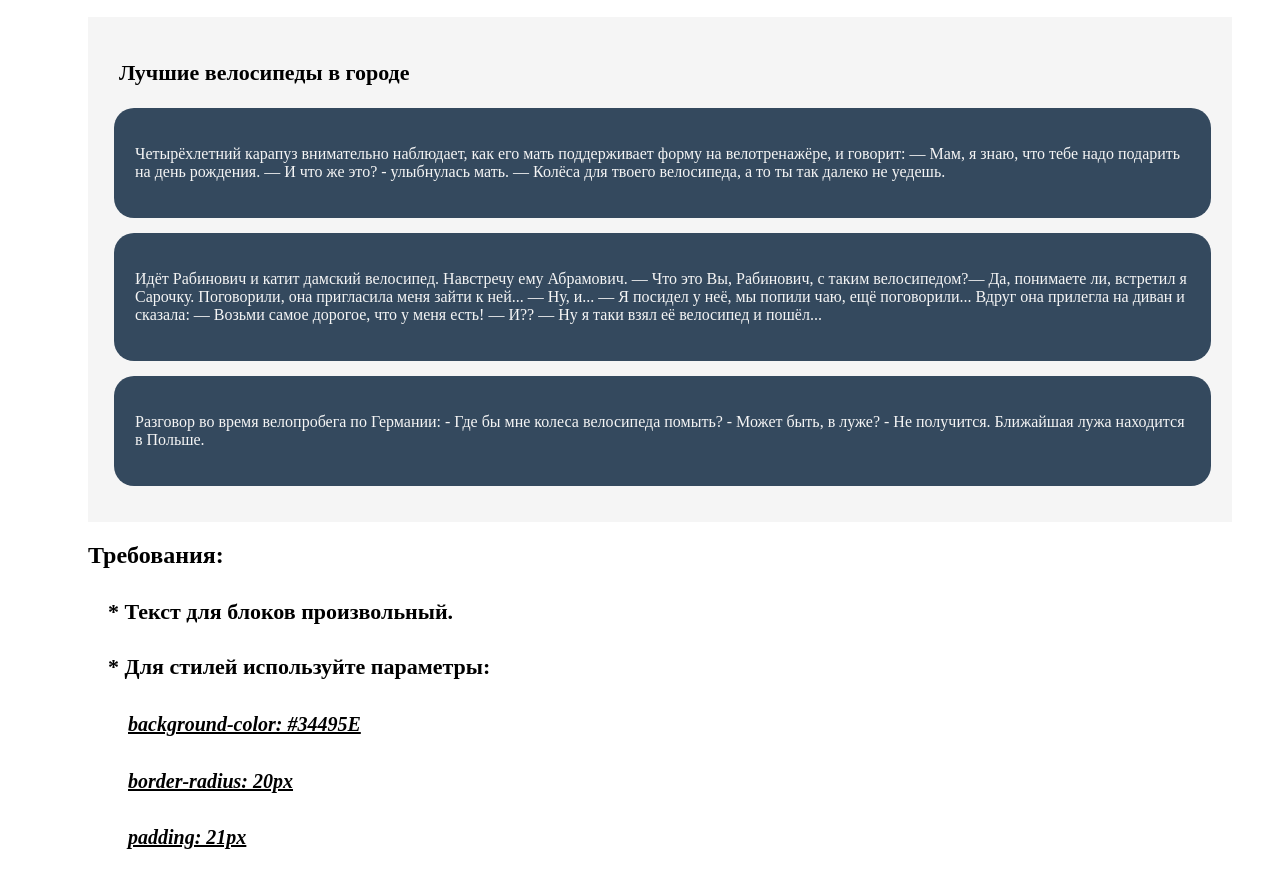
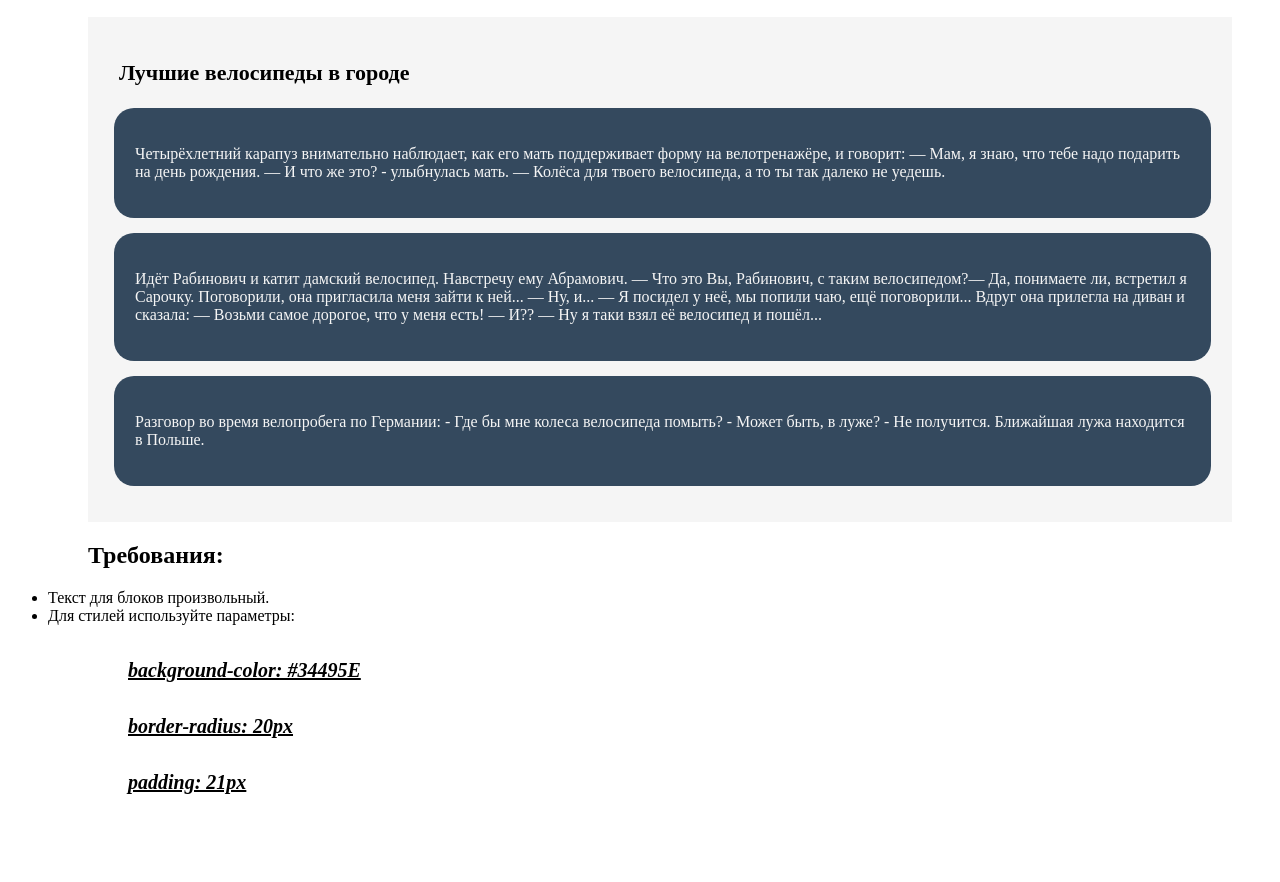
Before and after one commit to DmitriDjourov/Basic_FE_HW, a plain HTML site: page lesson_2_HW/index.html in a window 1280 px wide. Shown: the part 208-1090 px from the top of the page. After the commit the page ends 1036 px from the top, so only its background shows below. Drawn offline with Linux system fonts and the light colour scheme.

Commit message:
Update index.html
В код добавлен класс - "spisok_1". Добавлен ненумерованный список. Строки 48 - 51

```diff
--- a/lesson_2_HW/index.html
+++ b/lesson_2_HW/index.html
@@ -45,8 +45,10 @@
      <!-- Основной блок . Конец -->
     <h2>Требования:</h2>
 
-        <h4>* Текст для блоков произвольный.</h4>
-        <h4>* Для стилей используйте параметры:</h4>
+           <ul class="spisok_1">
+               <li> Текст для блоков произвольный.</li>
+               <li> Для стилей используйте параметры:</li>
+           </ul>
 
         <h5>background-color: #34495E</h5>
         <h5>border-radius: 20px</h5>
```
